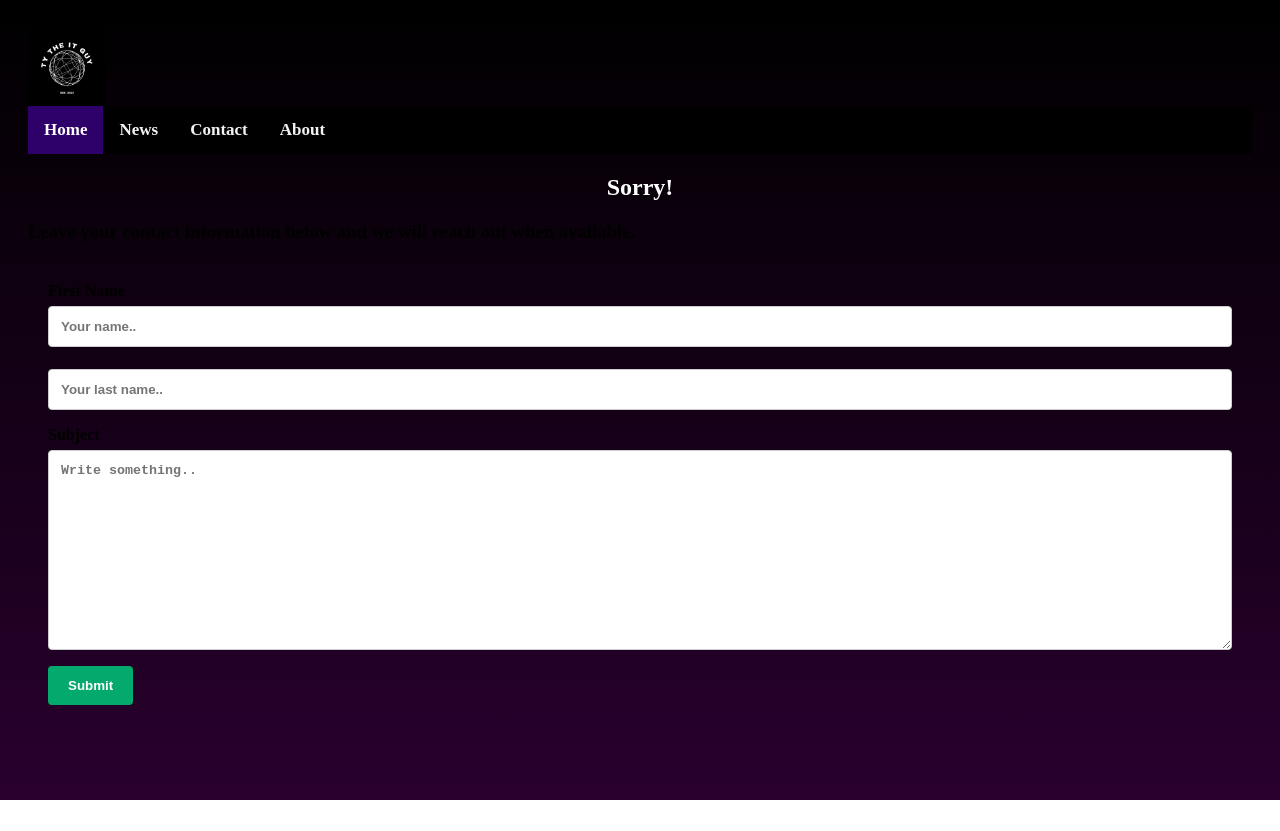
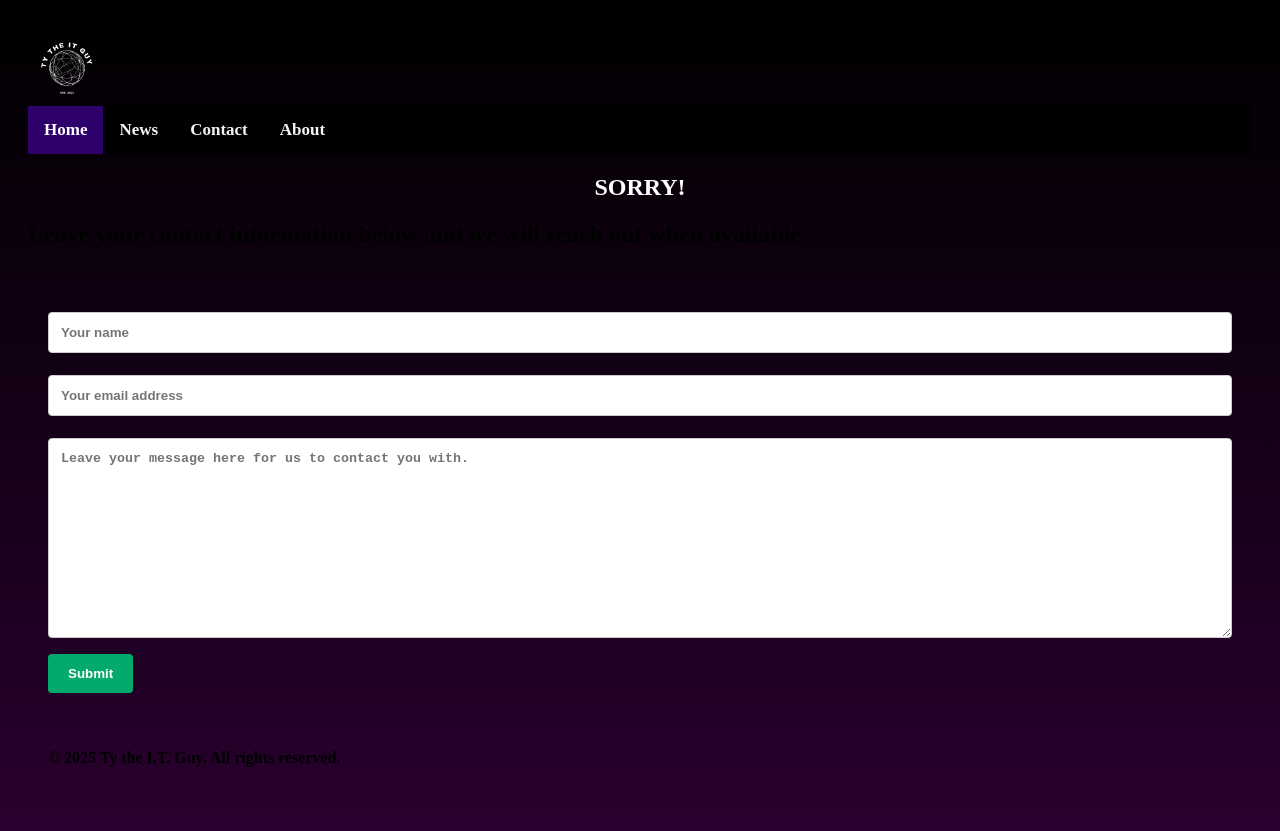
Before and after one commit to seizingtigger/01-mini-project, a plain HTML site: page index.html in a window 1280 px wide. Before the commit the page ends 800 px from the top, so only its background shows below. Drawn offline with Linux system fonts and the light colour scheme.

Commit message:
index update

```diff
--- a/index.html
+++ b/index.html
@@ -13,7 +13,7 @@
             <div class="container">
                 <div class="logo">
                     <img class="logo-resize"
-                    src="./assets/img/ttig_pic.jpg"
+                    src="./assets/img/ttig_pic.png"
                     alt="Ty the I.T. Guy"/>
                     <div class="topnav">
                         <a class="active" href="#home">Home</a>
@@ -27,25 +27,28 @@
 
 
 <section>
-    <h1 class="landing-contact-header">Sorry!</h1>
-    <h3 lass="landing-contact-header">Leave your contact information below and we will reach out when available.</h3>
+    <h1 class="landing-contact-header">SORRY!</h1>
 
+    <h2 class="landing-contact-header2">Leave your contact information below and we will reach out when available.</h2>
+<br>
     <div class="container">
+          <input type="text" id="name" name="name" placeholder="Your name">
 
-          <label for="fname">First Name</label>
-          <input type="text" id="fname" name="firstname" placeholder="Your name..">
+        <br>
+          <input type="text" id="email" name="email" placeholder="Your email address">
 
-          <label for="lname"></label>
-          <input type="text" id="lname" name="lastname" placeholder="Your last name..">
+        <br>
+          <textarea id="subject" name="subject" placeholder="Leave your message here for us to contact you with." style="height:200px"></textarea>
 
-          <label for="subject">Subject</label>
-          <textarea id="subject" name="subject" placeholder="Write something.." style="height:200px"></textarea>
 
           <input type="submit" value="Submit">
       </div>
 </section>
-
-
+           <footer class="footer">
+            <div class="container">
+                <p>© 2025 Ty the I.T. Guy. All rights reserved.</p>
+            </div>
+        </footer>
 
         <script src="" async defer></script>
     </body>
```
